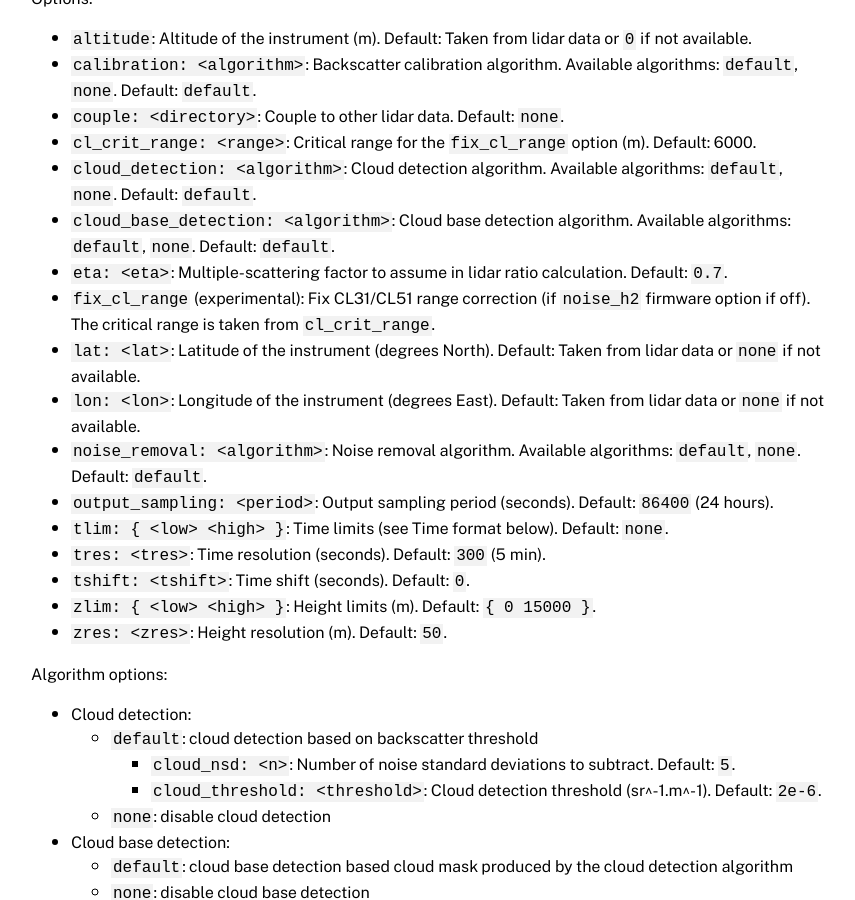
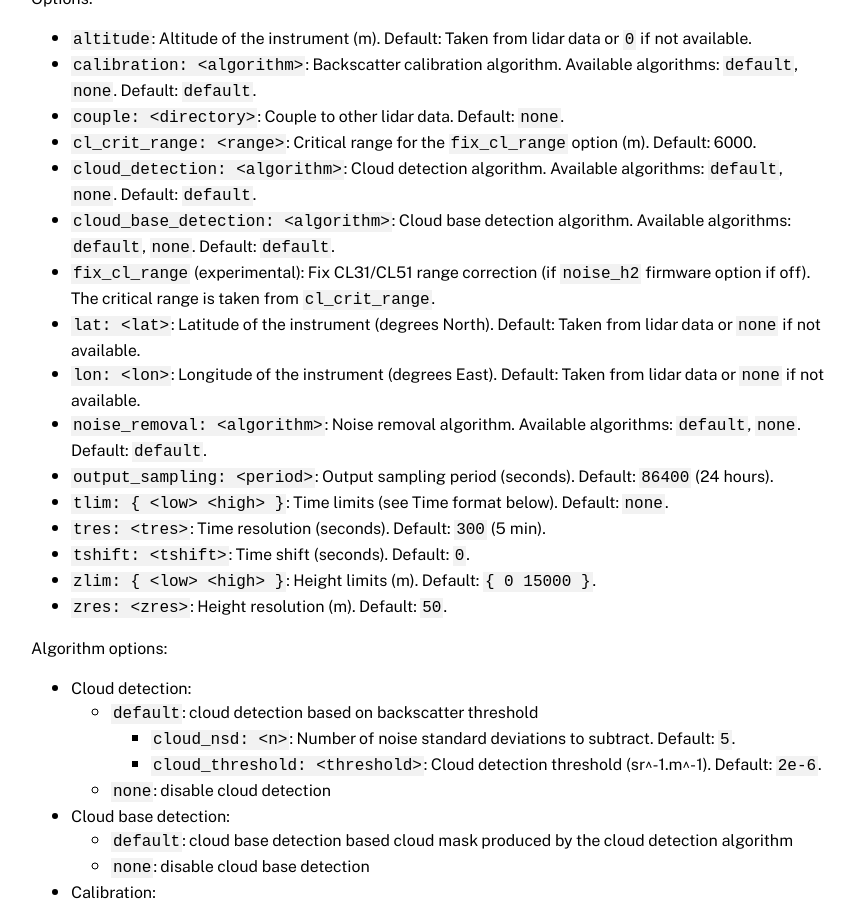
Before and after one commit to alcf-lidar/alcf-lidar.github.io, a Jekyll site: the page built from documentation/cli/cmd_lidar.md, in a window 1280 px wide and 900 px high, scrolled down 1156 px. Shown: the whole window, without its empty margins (209-1064 px from the left). Built offline with Jekyll 4.4.1, drawn with Linux system fonts in a browser that asks for light colours.

Commit message:
Update docs

```diff
--- a/_includes/cmd_lidar.md
+++ b/_includes/cmd_lidar.md
@@ -44,8 +44,6 @@ Options:
     Available algorithms: `default`, `none`. Default: `default`.
 - `cloud_base_detection: <algorithm>`: Cloud base detection algorithm.
     Available algorithms: `default`, `none`. Default: `default`.
-- `eta: <eta>`: Multiple-scattering factor to assume in lidar ratio calculation.
-    Default: `0.7`.
 - `fix_cl_range` (experimental): Fix CL31/CL51 range correction (if `noise_h2`
 	firmware option if off). The critical range is taken from `cl_crit_range`.
 - `lat: <lat>`: Latitude of the instrument (degrees North).
```
Also changed, not shown: _includes/cmd_plot.md (+1 -1 lines).
